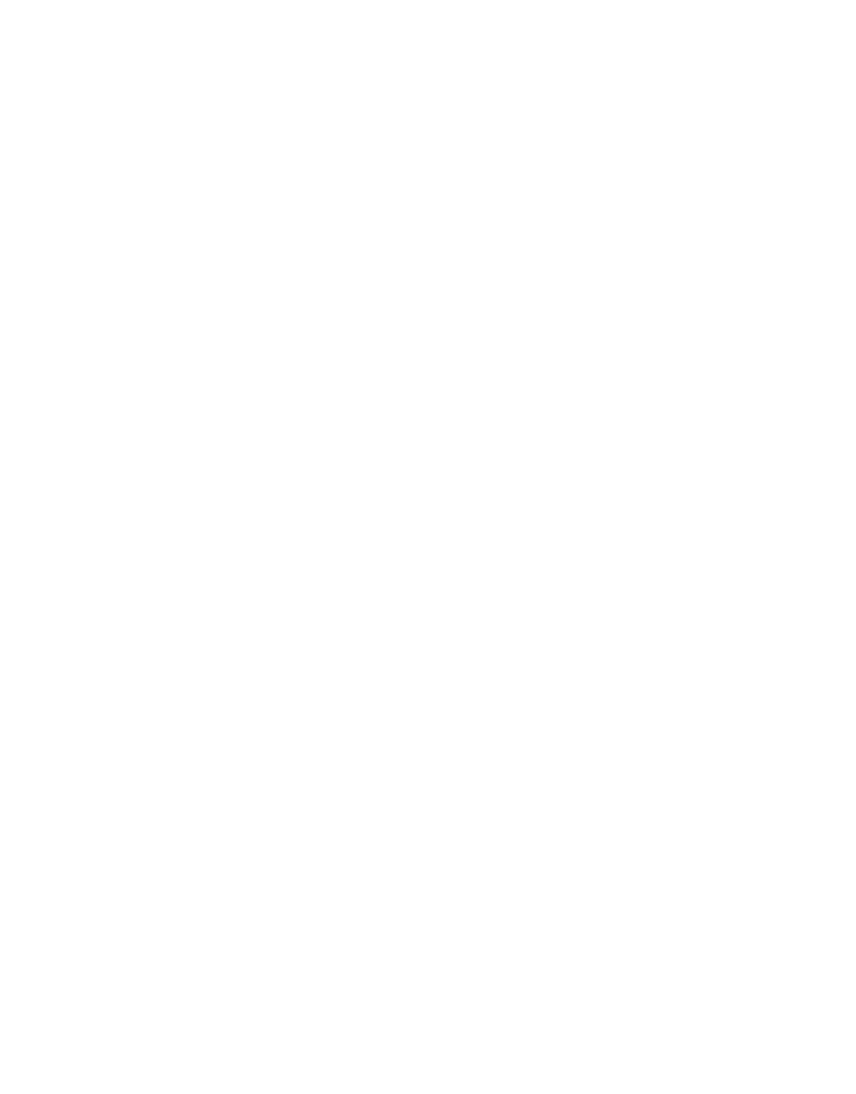
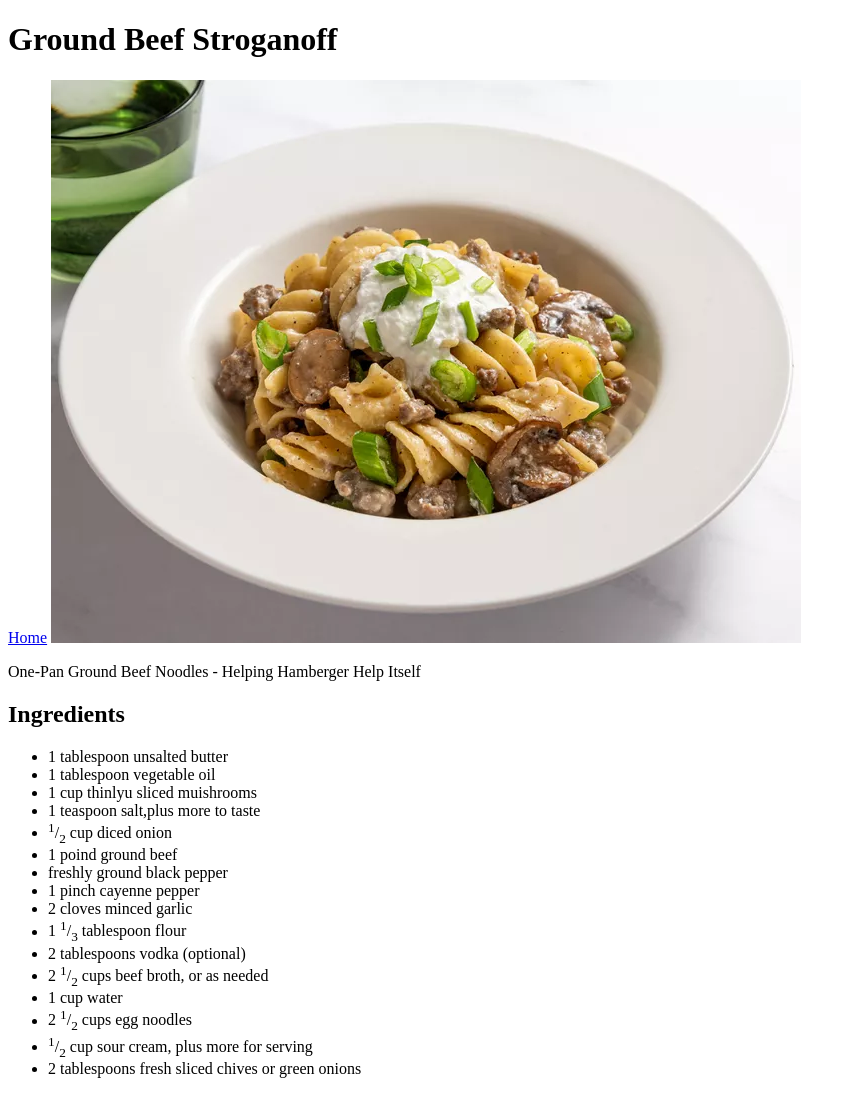
Before and after one commit to stoty321/odin-recipes, a plain HTML site: page recipes/ground-beef-stroganoff.html in a window 1280 px wide. Shown: the whole page, without its empty margins (0-856 px from the left). Before the commit the page ends 800 px from the top, so only its background shows below. Drawn offline with Linux system fonts and the light colour scheme.

Commit message:
add - ingrediants list

```diff
--- a/recipes/ground-beef-stroganoff.html
+++ b/recipes/ground-beef-stroganoff.html
@@ -5,9 +5,36 @@
         <meta charset="UTF-8">
         <meta name="viewport" content="width=device-width, initial-scale=1.0">
         <title>Ground Beef Stroganoff</title>
+    </head>
 
-        <body>
+    <body>
+        <h1>Ground Beef Stroganoff</h1>
 
-        </body>
-    </head>
+        <a href="../index.html">Home</a>
+
+        <img src="../img/beef-stroganoff.jpg">
+
+        <p>One-Pan Ground Beef Noodles - Helping Hamberger Help Itself</p>
+
+        <h2>Ingredients</h2>
+
+        <ul>
+            <li>1 tablespoon unsalted butter</li>
+            <li>1 tablespoon vegetable oil</li>
+            <li>1 cup thinlyu sliced muishrooms</li>
+            <li>1 teaspoon salt,plus more to taste</li>
+            <li><sup>1</sup>/<sub>2</sub> cup diced onion</li>
+            <li>1 poind ground beef</li>
+            <li>freshly ground black pepper</li>
+            <li>1 pinch cayenne pepper</li>
+            <li>2 cloves minced garlic</li>
+            <li>1 <sup>1</sup>/<sub>3</sub> tablespoon flour</li>
+            <li>2 tablespoons vodka (optional)</li>
+            <li>2 <sup>1</sup>/<sub>2</sub> cups beef broth, or as needed</li>
+            <li>1 cup water</li>
+            <li>2 <sup>1</sup>/<sub>2</sub> cups egg noodles</li>
+            <li><sup>1</sup>/<sub>2</sub> cup sour cream, plus more for serving</li>
+            <li>2 tablespoons fresh sliced chives or green onions</li>
+        </ul>
+    </body>
 </html>
```
